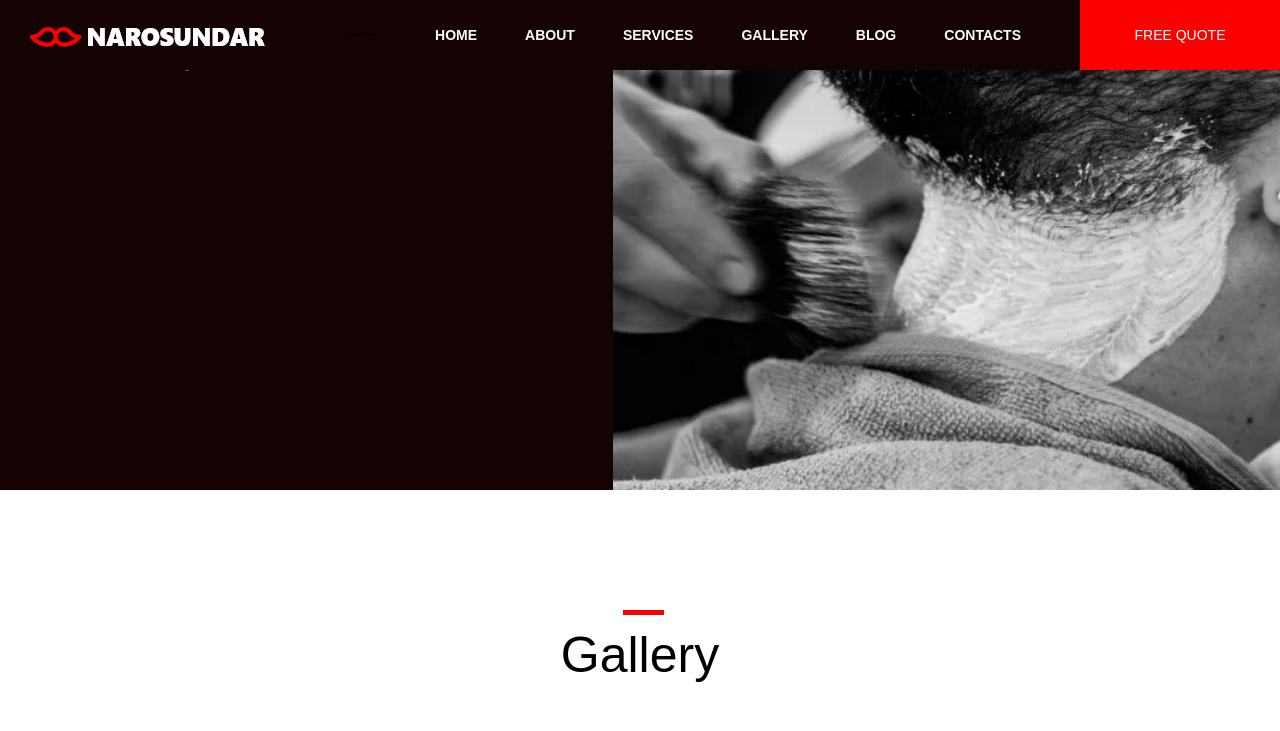
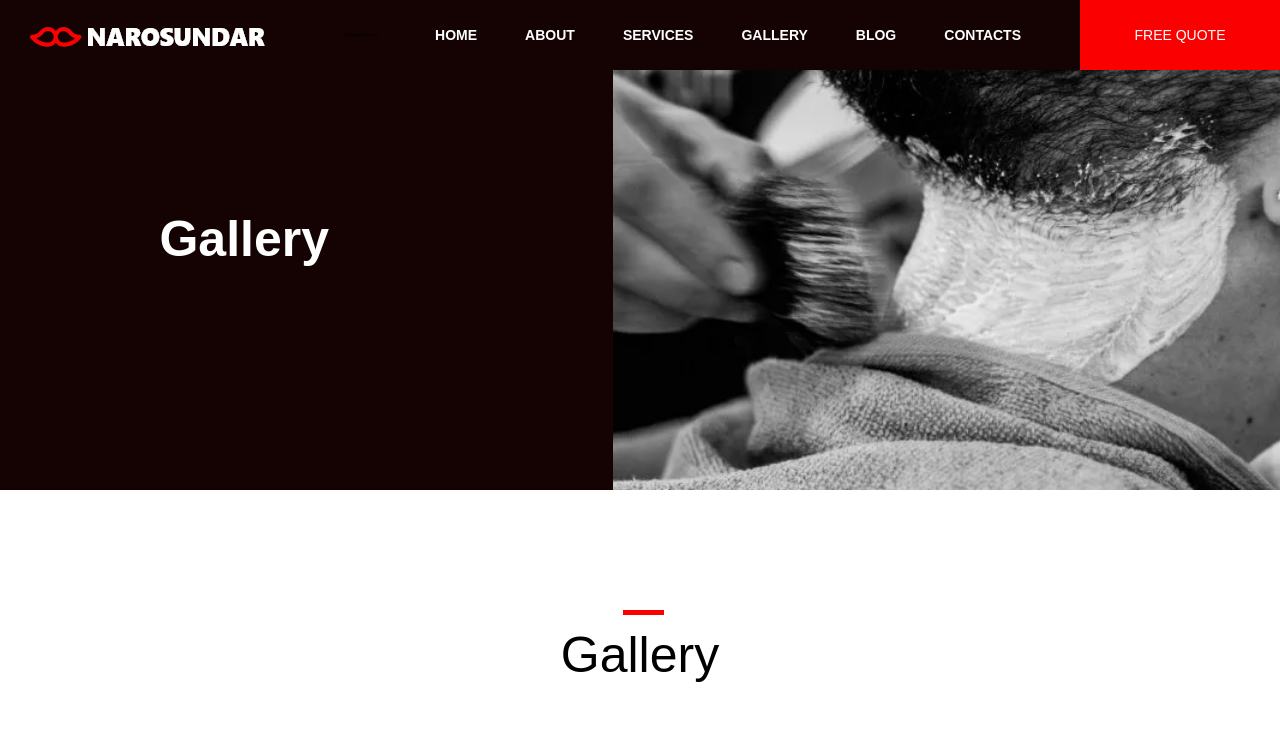
Before and after one commit to Rihofficial/barber-blog, a React (Vite) app: page /gallery in a window 1280 px wide. Shown: the top 731 px of the page. Built offline with nearby package versions, Linux system fonts and the light colour scheme; a web font is replaced by a local one.

Commit message:
changes to be committed:  modified: src/Gallery/Gallery.css  modified: src/Gallery/Gallery.jsx

```diff
--- a/src/Gallery/Gallery.css
+++ b/src/Gallery/Gallery.css
@@ -14,7 +14,7 @@
     position: relative;
 }
 
-.gallery-hero>p {
+.gallery-hero>h1 {
     color: #fff;
     font-size: 5rem;
     font-weight: 600;
--- a/src/Gallery/Gallery.jsx
+++ b/src/Gallery/Gallery.jsx
@@ -14,7 +14,7 @@ const Gallery = () => {
     <>
       <div className="hero-section">
         <div className="hero-title">
-          <p>Gallery</p>
+          <h1>Gallery</h1>
         </div>
         <div className="hero-img">
           <img src={hero3} alt="" />
```
